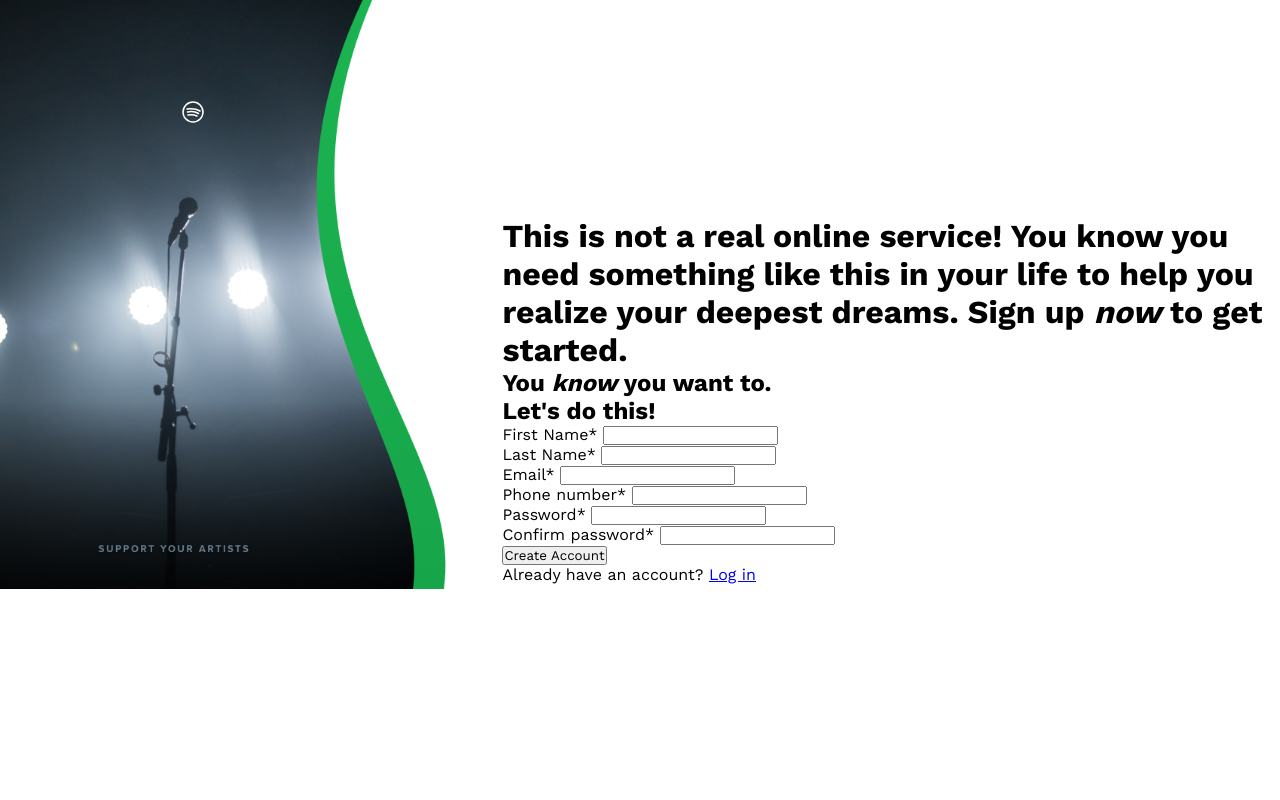
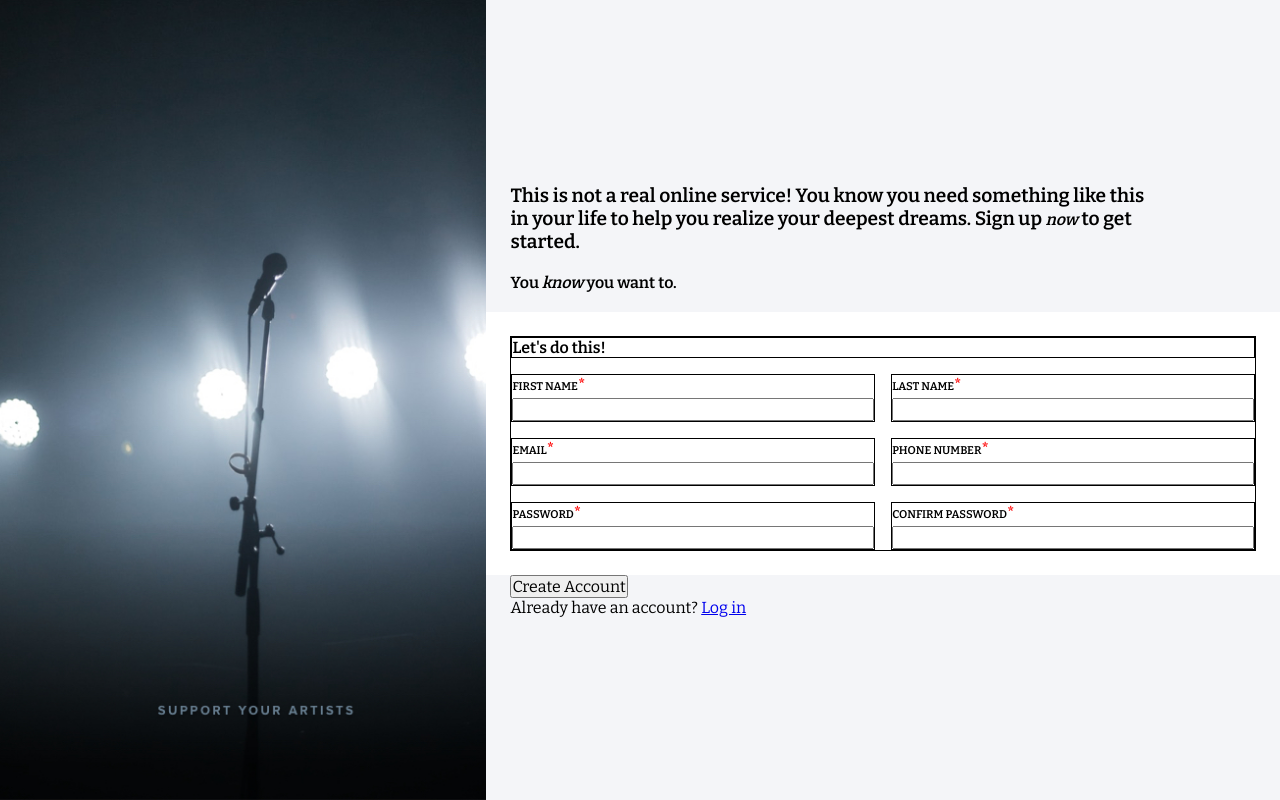
Before and after one commit to Steffan-S/odin-signup-form, a plain HTML site: page index.html in a window 1280 px wide. Drawn offline with nearby package versions, Linux system fonts and the light colour scheme.

Commit message:
More styling update
- Replaced left container background image to rule out some unwanted
resize behaivor
- Added a nicer font ('Bitter')
- Added flex box too the sign up form easier positioning and resizing

```diff
--- a/index.html
+++ b/index.html
@@ -8,7 +8,7 @@
 </head>
 <body>
     <div class="container-left">
-        <div class="logo"><?xml version="1.0" encoding="UTF-8"?><svg xmlns="http://www.w3.org/2000/svg" width="24px" height="24px" fill="none" stroke-width="1.5" viewBox="0 0 24 24" color="#FFFFFF"><path stroke="#FFFFFF" stroke-width="1.5" stroke-linecap="round" stroke-linejoin="round" d="M7 15s4.5-1 9 1M6.5 12s6-1.5 11 1.5M6 9c3-.5 8-1 13 2"></path><path stroke="#FFFFFF" stroke-width="1.5" stroke-linecap="round" stroke-linejoin="round" d="M12 22C6.477 22 2 17.523 2 12S6.477 2 12 2s10 4.477 10 10-4.477 10-10 10Z"></path></svg></div>
+        <!-- <div class="logo"><?xml version="1.0" encoding="UTF-8"?><svg xmlns="http://www.w3.org/2000/svg" width="24px" height="24px" fill="none" stroke-width="1.5" viewBox="0 0 24 24" color="#FFFFFF"><path stroke="#FFFFFF" stroke-width="1.5" stroke-linecap="round" stroke-linejoin="round" d="M7 15s4.5-1 9 1M6.5 12s6-1.5 11 1.5M6 9c3-.5 8-1 13 2"></path><path stroke="#FFFFFF" stroke-width="1.5" stroke-linecap="round" stroke-linejoin="round" d="M12 22C6.477 22 2 17.523 2 12S6.477 2 12 2s10 4.477 10 10-4.477 10-10 10Z"></path></svg></div> -->
     </div>
 
     <div class="container-main">
@@ -19,7 +19,8 @@
         </header>
 
         <div class="sign-up-container">
-            <h2>Let's do this!</h2>
+            <form action="#" method="post">
+                <legend>Let's do this!</legend>
 
                 <div class="input-container">
                     <label for="">First Name<span class="required">*</span></label>
@@ -30,26 +31,23 @@
                     <label for="">Last Name<span class="required">*</span></label>
                     <input type="text" id="" name="" />
                 </div>
-
                 <div class="input-container">
                     <label for="">Email<span class="required">*</span></label>
                     <input type="email" id="" name="" />
                 </div>
-
                 <div class="input-container">
                     <label for="">Phone number<span class="required">*</span></label>
                     <input type="number" id="" name="" />
                 </div>
-
                 <div class="input-container">
                     <label for="">Password<span class="required">*</span></label>
                     <input type="password" id="" name="" />
                 </div>
-
                 <div class="input-container">
                     <label for="">Confirm password<span class="required">*</span></label>
                     <input type="password" id="" name="" />
                 </div>
+            </form>
 
         </div>
 
--- a/style.css
+++ b/style.css
@@ -1,23 +1,24 @@
-@import url('https://fonts.googleapis.com/css2?family=Work+Sans:wght@400;500;700&display=swap');
+@import url('https://fonts.googleapis.com/css2?family=Bitter:wght@300;400;500;600&display=swap');
 
 * {
     margin: 0;
     padding: 0;
     box-sizing: border-box;
-    font-family: 'Work Sans', sans-serif;
+    font-family: 'Bitter', serif;
+    font-size: 16px;
 }
 
 body {
     display: flex;
     align-items: center;
+    background: #bfc8d52a;
 }
 
 .container-left {
     width: 38vw;
     height: 100vh;
-    background: url(images/left-bg.png) no-repeat;
-    background-position-x: -40px;
-    background-size: 100%;
+    background: url(images/left-bg.jpg) no-repeat center;
+    background-size:cover;
     display: flex;
     justify-content: center;
 }
@@ -29,5 +30,57 @@ body {
 
 .container-main {
     width: 62vw;
-    padding: 0 16px;
 }
+
+header,
+.main-footer {
+    width: 80%;
+    margin: 0 24px;
+}
+
+header h1 {
+    font-size: 1.2rem;
+}
+
+header h2,
+header h1 {
+    margin-bottom: 20px;
+}
+
+form {
+    border: 1px solid #000;
+    display: flex;
+    flex-direction: row;
+    flex-wrap: wrap;
+    gap: 16px;
+}
+
+.sign-up-container {
+    background: #fff;
+    padding: 24px;
+}
+
+form legend {
+    width: 100%;
+    border: 1px solid #000;
+    font-weight: bold;
+}
+
+label {
+    font-size: 0.7rem;
+    text-transform: uppercase;
+    font-weight: bold;
+}
+
+label span {
+    color: red;
+}
+
+.input-container {
+    flex: 1;
+    flex-basis: 40%;
+    border: 1px solid #000;
+    display: flex;
+    flex-flow: column;
+    gap: 4px;
+}
```
Also changed, not shown: images/left-bg.jpg (added). Lines whose indentation alone changed are shown as unchanged.
